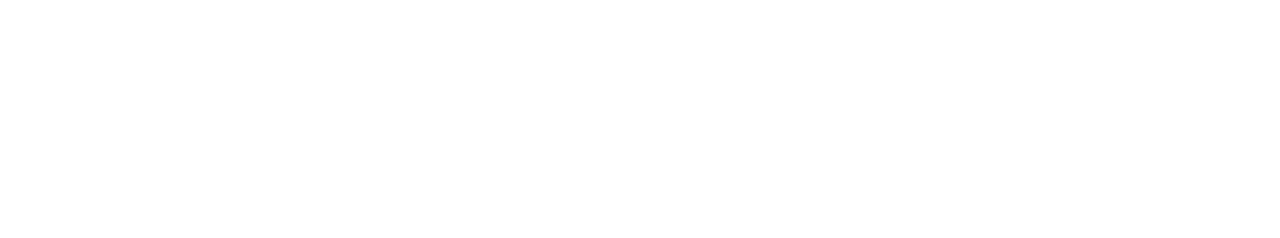
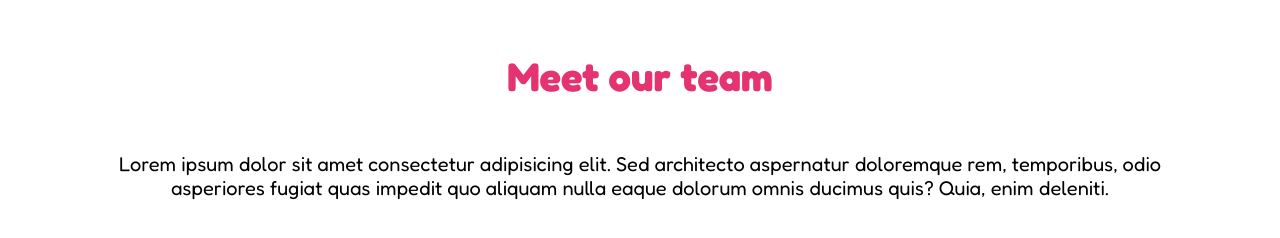
Before and after one commit to francescorossi1/html-css-float-cards, a plain HTML site: page index.html in a window 1280 px wide. Drawn offline with Linux system fonts and the light colour scheme.

Commit message:
added title

```diff
--- a/css/style.css
+++ b/css/style.css
@@ -1,5 +1,25 @@
+/* generics */
+
 body{
     margin: 0;
     padding: 0;
     box-sizing: border-box;
+    font-family: 'Fredoka', sans-serif;
 }
+
+.container{
+    max-width: 1080px;
+    margin: 0 auto;
+}
+
+header{
+    text-align: center;
+    margin-bottom: 20px;
+    font-size: 20px;
+}
+
+h1{
+    font-weight: 700;
+    padding: 25px;
+    color: #e53371;
+}
--- a/index.html
+++ b/index.html
@@ -4,9 +4,23 @@
     <meta charset="UTF-8">
     <meta http-equiv="X-UA-Compatible" content="IE=edge">
     <meta name="viewport" content="width=device-width, initial-scale=1.0">
+    <link rel="stylesheet" href="css/style.css">
+    <link rel="preconnect" href="https://fonts.googleapis.com">
+    <link rel="preconnect" href="https://fonts.gstatic.com" crossorigin>
+    <link href="https://fonts.googleapis.com/css2?family=Fredoka:wght@400;700&display=swap" rel="stylesheet">
     <title>Floating Cards</title>
 </head>
 <body>
 
+    <!-- Title -->
+    <div class="container">
+        <header>
+            <h1>Meet our team</h1>
+            <p>Lorem ipsum dolor sit amet consectetur adipisicing elit. Sed architecto aspernatur doloremque rem, temporibus, odio asperiores fugiat quas impedit quo aliquam nulla eaque dolorum omnis ducimus quis? Quia, enim deleniti.</p>
+        </header>
+        <main>
+
+        </main>
+    </div>
 </body>
 </html>
```
